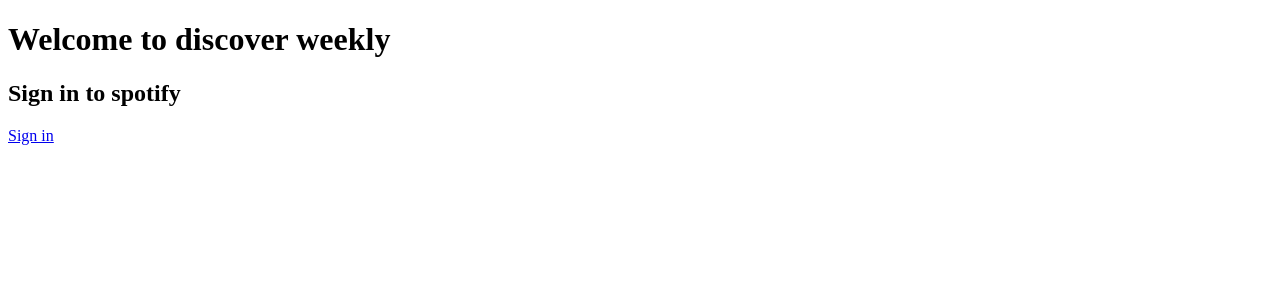
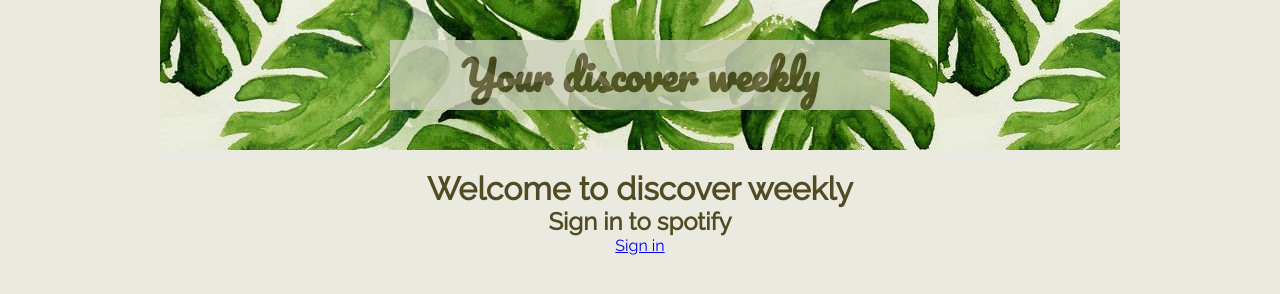
Before and after one commit to pursuit-of-hapiness/i-am-playlist, a website: page public/index.html in a window 1280 px wide. Drawn offline with Linux system fonts and the light colour scheme.

Commit message:
creates the spotify button juuuust how we want it

```diff
--- a/public/css/main.scss
+++ b/public/css/main.scss
@@ -29,6 +29,10 @@
   font-size: 20px
 }
 
+.login-container{
+  text-align: center;
+}
+
 .info{
  .col-2{
    background-color: $color4;
--- a/public/index.html
+++ b/public/index.html
@@ -3,12 +3,26 @@
   <head>
     <meta charset="utf-8">
     <title>Your discover weekly</title>
+    <link rel="stylesheet" href="/css/main.css" media="screen" title="no title" charset="utf-8">
+    <link href="https://fonts.googleapis.com/css?family=Raleway" rel="stylesheet">
+    <link href="https://fonts.googleapis.com/css?family=Pacifico" rel="stylesheet">
   </head>
   <body>
-    <div class="login-box">
-      <h1>Welcome to discover weekly</h1>
-      <h2>Sign in to spotify</h2>
-      <a href="/login">Sign in</a>
+    <div class="header-container">
+      <div class="header-text">
+          <h1>Your discover weekly</h1>
+      </div>
+    </div>
+    <div class="login-container">
+      <div class="grid-container">
+        <div class="row">
+          <div class="col-6">
+            <h1>Welcome to discover weekly</h1>
+            <h2>Sign in to spotify</h2>
+              <a href="/login">Sign in</a>
+          </div>
+        </div>
+      </div>
     </div>
   </body>
 </html>
```
Also changed, not shown: public/css/main.css, 1 other file.
